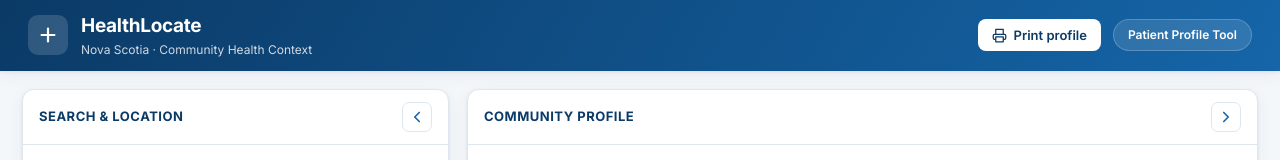
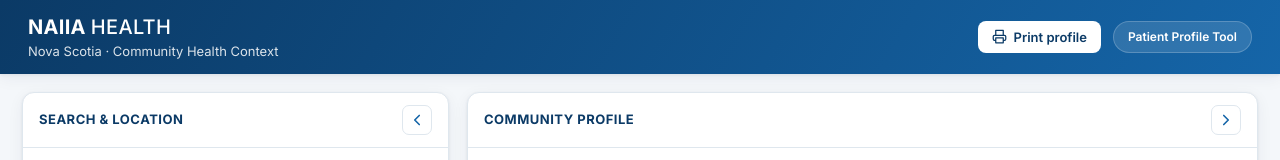
Before and after one commit to MarianaMera12/HealthLocate, a plain HTML site: page frontend/index.html in a window 1280 px wide. Shown: the top 160 px of the page. Drawn offline with nearby package versions, Linux system fonts and the light colour scheme.

Commit message:
Project name change

```diff
--- a/frontend/index.html
+++ b/frontend/index.html
@@ -3,22 +3,17 @@
 <head>
   <meta charset="UTF-8" />
   <meta name="viewport" content="width=device-width, initial-scale=1.0" />
-  <title>HealthLocate · Nova Scotia</title>
+  <title>Naiia Health · Nova Scotia</title>
   <link rel="stylesheet" href="https://unpkg.com/leaflet@1.9.4/dist/leaflet.css" />
   <link rel="preconnect" href="https://fonts.googleapis.com" />
   <link href="https://fonts.googleapis.com/css2?family=Inter:wght@400;500;600;700&display=swap" rel="stylesheet" />
-  <link rel="stylesheet" href="/style.css?v=40" />
+  <link rel="stylesheet" href="/style.css?v=47" />
 </head>
 <body>
   <header class="topbar">
     <div class="brand">
-      <span class="logo">
-        <svg viewBox="0 0 24 24" width="22" height="22" fill="none" stroke="currentColor" stroke-width="2.4" stroke-linecap="round">
-          <path d="M12 5v14M5 12h14" />
-        </svg>
-      </span>
       <div>
-        <h1>HealthLocate</h1>
+        <h1>NAIIA<span class="brand-accent">HEALTH</span></h1>
         <p>Nova Scotia · Community Health Context</p>
       </div>
     </div>
@@ -170,7 +165,7 @@
   <!-- Print-only report (hidden on screen, shown only when printing) -->
   <div id="printSummary" class="print-only">
     <div class="ps-top">
-      <span class="ps-brand">HealthLocate — Patient Profile</span>
+      <span class="ps-brand">Naiia Health — Patient Profile</span>
       <span class="ps-date">Apr 2025</span>
     </div>
     <div class="ps-name" id="psName"></div>
@@ -213,6 +208,6 @@
   </div>
 
   <script src="https://unpkg.com/leaflet@1.9.4/dist/leaflet.js"></script>
-  <script src="/app.js?v=40"></script>
+  <script src="/app.js?v=47"></script>
 </body>
 </html>
--- a/frontend/style.css
+++ b/frontend/style.css
@@ -38,9 +38,11 @@
   box-shadow: var(--shadow); z-index: 10;
 }
 .brand { display: flex; align-items: center; gap: 13px; }
-.logo { background: rgba(255,255,255,0.15); width: 40px; height: 40px; display: grid; place-items: center; border-radius: 10px; }
-.topbar h1 { font-size: 19px; font-weight: 700; letter-spacing: -0.3px; }
-.topbar p { font-size: 12px; opacity: 0.8; }
+.logo { background: #f6f1e6; width: 50px; height: 50px; display: grid; place-items: center; border-radius: 12px; overflow: hidden; }
+.logo-img { width: 100%; height: 100%; object-fit: cover; object-position: center; display: block; transform: scale(1.02); }
+.topbar h1 { font-size: 20px; font-weight: 700; letter-spacing: 0.3px; }
+.topbar h1 .brand-accent { color: #fff; margin-left: 5px; font-weight: 500; }
+.topbar p { font-size: 13px; opacity: 0.85; }
 .topbar-actions { display: flex; align-items: center; gap: 12px; }
 .topbar-tag {
   font-size: 12px; font-weight: 600; padding: 6px 14px;
```
Also changed, not shown: frontend/logo.jpg (added), 1 other file.
